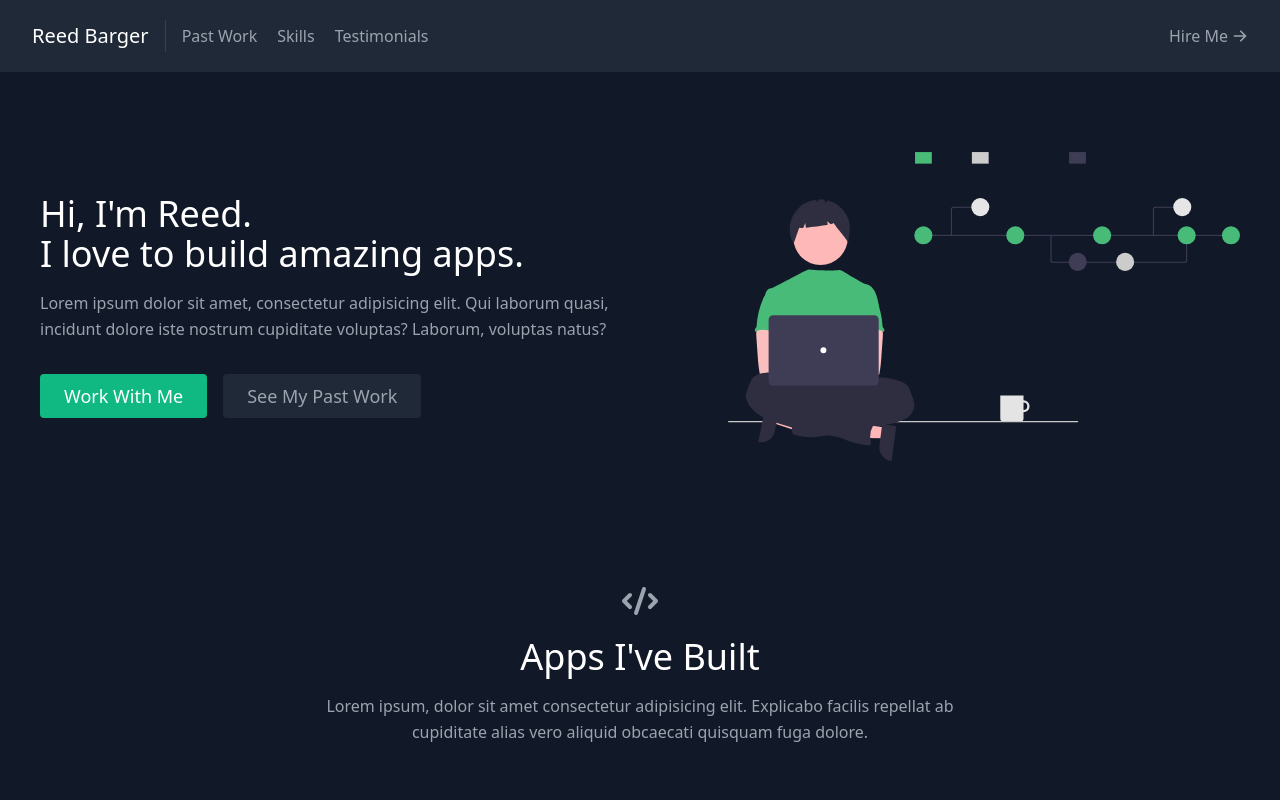
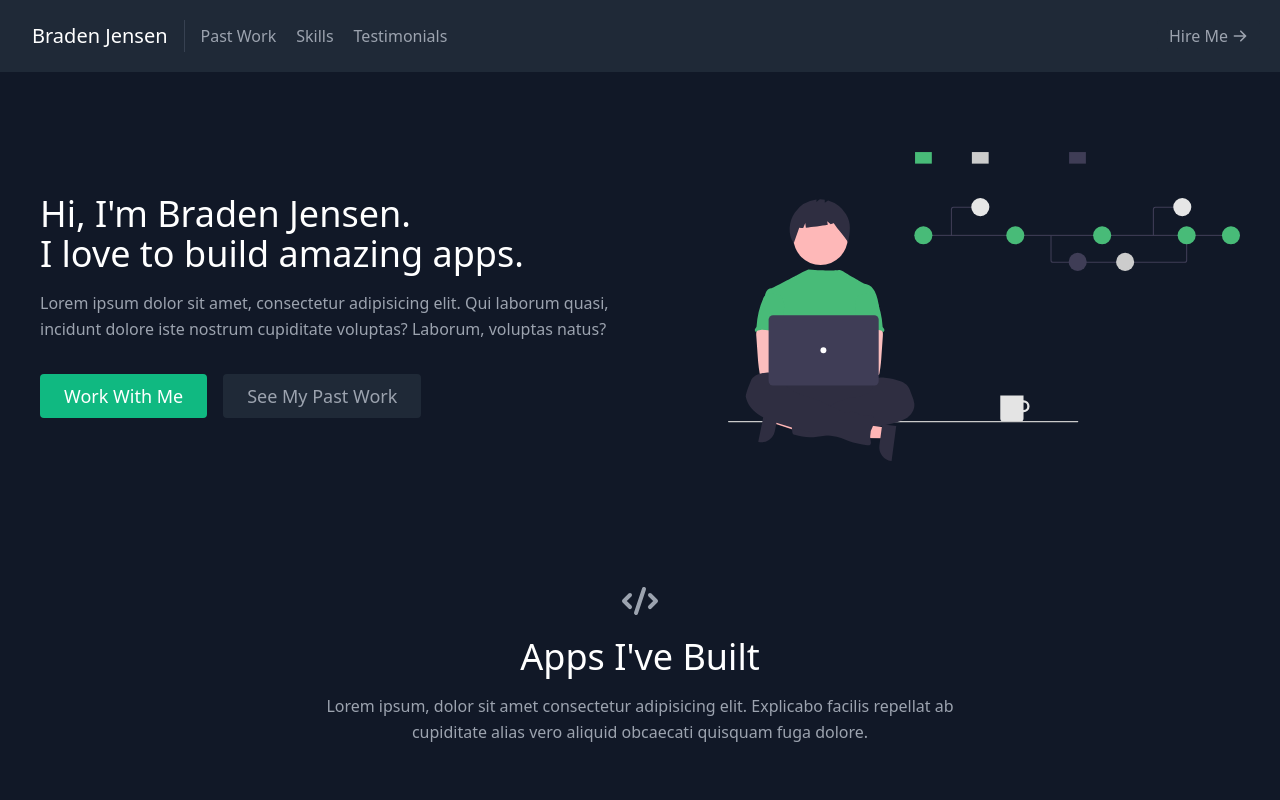
Before and after one commit to sailordwayne/PortfolioWebsite, a React (Create React App) app: page / in a window 1280 px wide. Shown: the top 800 px of the page. Built offline with nearby package versions, Linux system fonts and the light colour scheme.

Commit message:
working i think

```diff
--- a/package.json
+++ b/package.json
@@ -1,6 +1,7 @@
 {
   "name": "my-portfolio",
   "version": "0.1.0",
+  "homepage": "https://sailordwayne.github.io/portfoliowebsite",
   "private": true,
   "dependencies": {
     "@craco/craco": "^5.9.0",
@@ -13,7 +14,9 @@
     "start": "craco start",
     "build": "craco build",
     "test": "craco test",
-    "eject": "react-scripts eject"
+    "eject": "react-scripts eject",
+    "predeploy": "npm run build",
+    "deploy": "gh-pages -d build"
   },
   "eslintConfig": {
     "extends": [
@@ -23,6 +26,7 @@
   },
   "devDependencies": {
     "autoprefixer": "^9.8.6",
+    "gh-pages": "^4.0.0",
     "postcss": "^7.0.36",
     "tailwindcss": "npm:@tailwindcss/postcss7-compat@^2.0.2"
   }
--- a/src/components/About.js
+++ b/src/components/About.js
@@ -6,7 +6,7 @@ export default function About() {
       <div className="container mx-auto flex px-10 py-20 md:flex-row flex-col items-center">
         <div className="lg:flex-grow md:w-1/2 lg:pr-24 md:pr-16 flex flex-col md:items-start md:text-left mb-16 md:mb-0 items-center text-center">
           <h1 className="title-font sm:text-4xl text-3xl mb-4 font-medium text-white">
-            Hi, I'm Reed.
+            Hi, I'm Braden Jensen.
             <br className="hidden lg:inline-block" />I love to build amazing
             apps.
           </h1>
@@ -18,12 +18,14 @@ export default function About() {
           <div className="flex justify-center">
             <a
               href="#contact"
-              className="inline-flex text-white bg-green-500 border-0 py-2 px-6 focus:outline-none hover:bg-green-600 rounded text-lg">
+              className="inline-flex text-white bg-green-500 border-0 py-2 px-6 focus:outline-none hover:bg-green-600 rounded text-lg"
+            >
               Work With Me
             </a>
             <a
               href="#projects"
-              className="ml-4 inline-flex text-gray-400 bg-gray-800 border-0 py-2 px-6 focus:outline-none hover:bg-gray-700 hover:text-white rounded text-lg">
+              className="ml-4 inline-flex text-gray-400 bg-gray-800 border-0 py-2 px-6 focus:outline-none hover:bg-gray-700 hover:text-white rounded text-lg"
+            >
               See My Past Work
             </a>
           </div>
--- a/src/components/Navbar.js
+++ b/src/components/Navbar.js
@@ -7,7 +7,7 @@ export default function Navbar() {
       <div className="container mx-auto flex flex-wrap p-5 flex-col md:flex-row items-center">
         <a className="title-font font-medium text-white mb-4 md:mb-0">
           <a href="#about" className="ml-3 text-xl">
-            Reed Barger
+            Braden Jensen
           </a>
         </a>
         <nav className="md:mr-auto md:ml-4 md:py-1 md:pl-4 md:border-l md:border-gray-700	flex flex-wrap items-center text-base justify-center">
@@ -23,7 +23,8 @@ export default function Navbar() {
         </nav>
         <a
           href="#contact"
-          className="inline-flex items-center bg-gray-800 border-0 py-1 px-3 focus:outline-none hover:bg-gray-700 rounded text-base mt-4 md:mt-0">
+          className="inline-flex items-center bg-gray-800 border-0 py-1 px-3 focus:outline-none hover:bg-gray-700 rounded text-base mt-4 md:mt-0"
+        >
           Hire Me
           <ArrowRightIcon className="w-4 h-4 ml-1" />
         </a>
```
Also changed, not shown: 24 other files (tests, documents, lock files or other folders).
